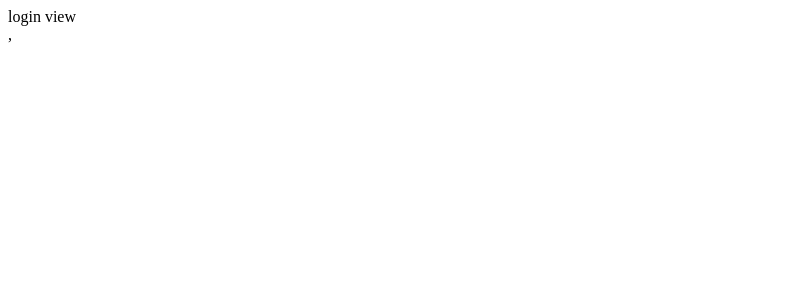
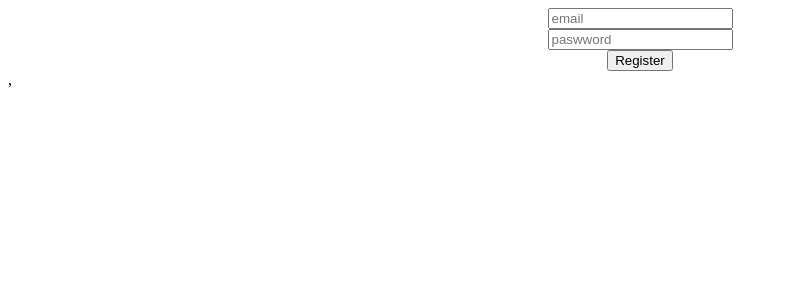
Before and after one commit to Spiquet/stripe-project, a React (Create React App) app in the folder web/: page /login in a window 1280 px wide. Shown: the top 300 px of the page, without its empty margins (0-788 px from the left). Built offline with nearby package versions, Linux system fonts and the light colour scheme.

Commit message:
feat(web-client):register, login and me work well

```diff
--- a/web/src/modules/user/MeView.tsx
+++ b/web/src/modules/user/MeView.tsx
@@ -1,10 +1,38 @@
+import { gql } from "apollo-boost";
 import React from "react";
+import { Query } from "react-apollo";
+import { MeQueryQuery } from "../../generated/graphql";
 
 
+const meQuery = gql`
+query MeQuery{
+me {
+    id
+    email
+}
+}
+`;
 
 export class MeView extends React.PureComponent {
-render() {
-    return <div>me view</div>
+    render() {
+        return (
+            <Query<MeQueryQuery> query={meQuery}>
+                {({ data, loading }) => {
+                    if (loading) {
+                        return null;
+                    }
+
+                    if (!data) {
+                        return <div>data is undefined</div>;
+                    }
+
+                    if (!data.me) {
+                        return <div>received no user</div>;
+                    }
+
+                    return <div>{data.me.email}</div>;
+                }}
+            </Query>
+        );
+    }
 }
-
-}
--- a/web/src/modules/user/loginView.tsx
+++ b/web/src/modules/user/loginView.tsx
@@ -1,10 +1,75 @@
-import React from "react";
+import * as React from "react";
+import { Mutation } from "react-apollo";
+import { gql } from "apollo-boost";
+
+
+import { LoginMutationMutation, LoginMutationMutationVariables } from "../../generated/graphql";
 
 
 
+const loginMutation = gql`
+mutation LoginMutation($email: String!, $password: String!) {
+    login(email: $email, password: $password) {
+        id
+        email
+    }
+  }
+  `;
 export class LoginView extends React.PureComponent {
+    state = {
+        email: "",
+        password: ""
+    };
+
+    handleChange = (e: any) => {
+        const { name, value } = e.target;
+        this.setState({
+            [name]: value
+        })
+    }
     render() {
-        return <div>login view</div>
+        const { password, email } = this.state
+
+        return (
+            <Mutation<LoginMutationMutation, LoginMutationMutationVariables>
+                mutation={loginMutation}
+            >
+                {mutate => (
+
+                    <div style={{ display: "flex", flexDirection: "column", alignItems: "center" }}>
+                        <div>
+                            <input
+                                name="email"
+                                placeholder="email"
+                                value={email}
+                                onChange={this.handleChange}
+                            />
+                        </div>
+                        <div>
+                            <input
+                                type="password"
+                                name="password"
+                                placeholder="paswword"
+                                value={password}
+                                onChange={this.handleChange}
+                            />
+                        </div>
+                        <div>
+                            <button
+                                onClick={async () => {
+                                    const response = await mutate({
+                                        variables: this.state
+                                    });
+                                    console.log('response', response);
+                                }}
+                            >
+                                Register
+                            </button>
+                        </div>
+                    </div>
+                )}
+            </Mutation>
+        );
     }
 
 }
--- a/web/src/modules/user/registerView.tsx
+++ b/web/src/modules/user/registerView.tsx
@@ -1,9 +1,10 @@
-import React from "react";
+import * as React from "react";
 import { Mutation } from "react-apollo";
 import { gql } from "apollo-boost";
-// import { useNavigate } from "react-router-dom";
+
 
 import { RegisterMutationMutation, RegisterMutationMutationVariables } from "../../generated/graphql";
+
 
 
 const registerMutation = gql`
@@ -12,7 +13,6 @@ mutation RegisterMutation($email: String!, $password: String!) {
   }
   `;
 export class RegisterView extends React.PureComponent {
-
     state = {
         email: "",
         password: ""
@@ -24,16 +24,16 @@ export class RegisterView extends React.PureComponent {
             [name]: value
         })
     }
-
     render() {
         const { password, email } = this.state
+
         return (
             <Mutation<RegisterMutationMutation, RegisterMutationMutationVariables>
                 mutation={registerMutation}
             >
                 {mutate => (
 
-                    <form style={{ display: "flex", flexDirection: "column", alignItems: "center" }}>
+                    <div style={{ display: "flex", flexDirection: "column", alignItems: "center" }}>
                         <div>
                             <input
                                 name="email"
@@ -52,18 +52,18 @@ export class RegisterView extends React.PureComponent {
                             />
                         </div>
                         <div>
-                            <button onClick={ async () => {
-                                // let navigate = useNavigate();
-                                const response = await mutate({
-                                    variables: this.state
-                                });
-                                console.log('response', response);
-                                // navigate("/login", { replace: true });
-
-                            }
-                            }>Register</button>
+                            <button
+                                onClick={async () => {
+                                    const response = await mutate({
+                                        variables: this.state
+                                    });
+                                    console.log('response', response);
+                                }}
+                            >
+                                Register
+                            </button>
                         </div>
-                    </form>
+                    </div>
                 )}
             </Mutation>
         );
```
Also changed, not shown: web/src/generated/graphql.tsx (+83 -0 lines).
